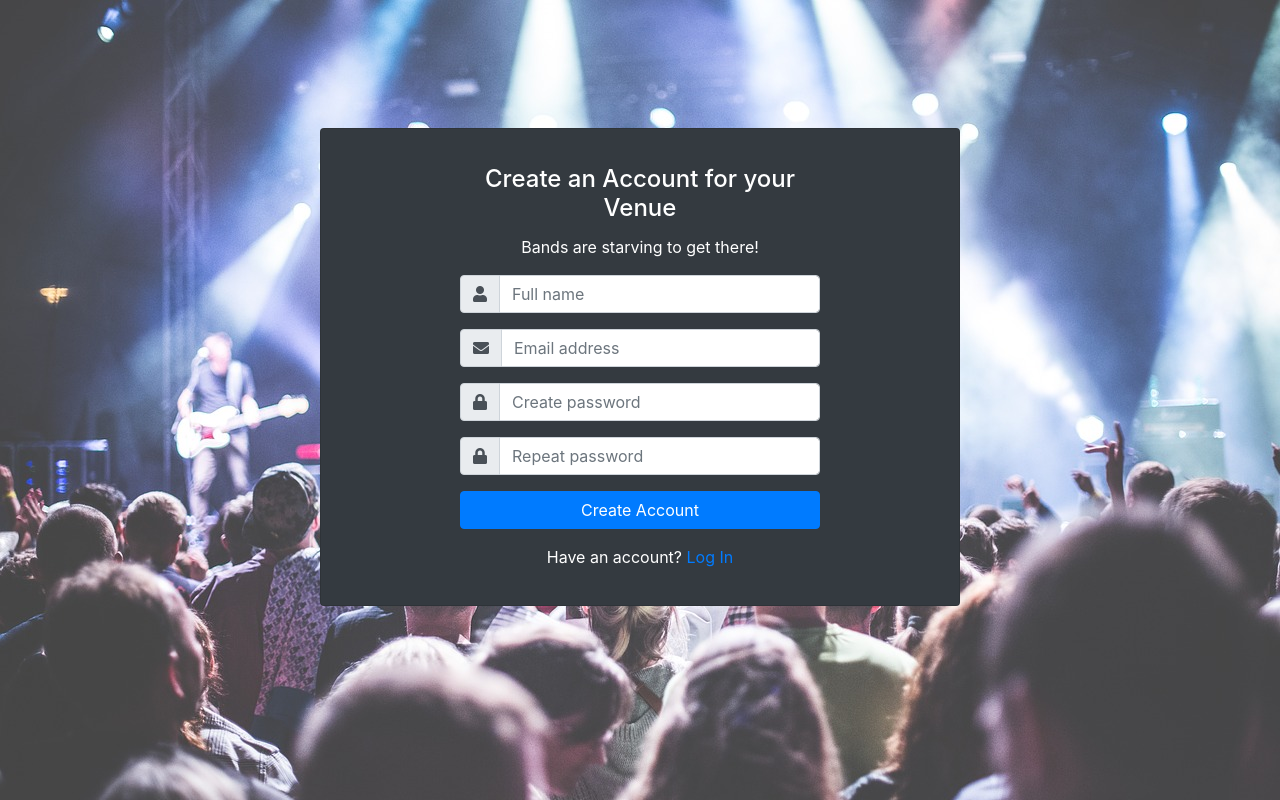
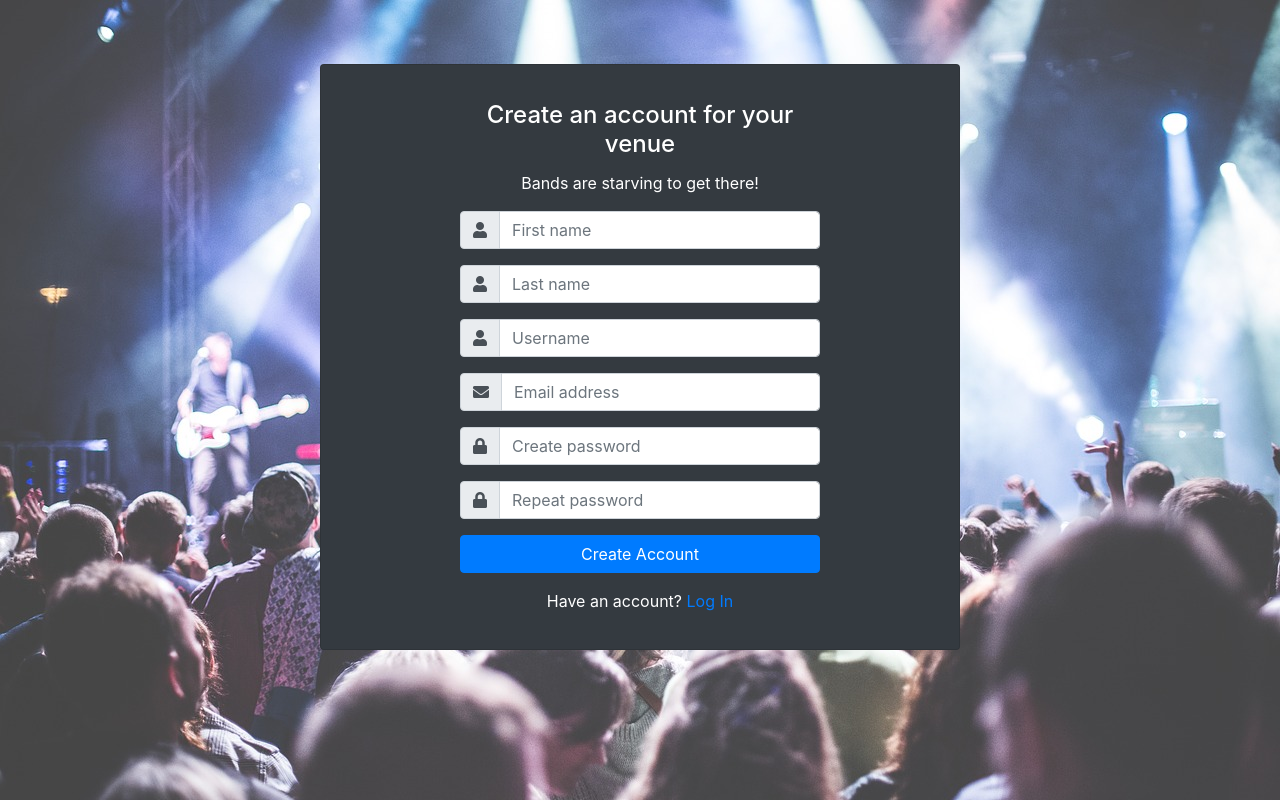
Before and after one commit to gigstormproject/main, a PHP site: page /register_pub.html in a window 1280 px wide. Run offline with PHP 8.4, Linux system fonts and the light colour scheme; some libraries are stand-ins or nearby versions.

Commit message:
register connected

```diff
--- a/Login_final/inc/php/pdo_connect.php
+++ b/Login_final/inc/php/pdo_connect.php
@@ -4,7 +4,7 @@ error_reporting(E_ALL);
 ini_set('display_errors', 1);
 
 define('USER', 'root');
-define('PASS', 'ACbiCROSiKynPA3d');
+define('PASS', '');
 
 function dataQuery($query, $params)
 {
--- a/css/register_band.css
+++ b/css/register_band.css
@@ -8,7 +8,7 @@ body{
 .bg-dark {
     width: 50%;
     margin-left: 25%;
-    margin-top:10%;
+    margin-top:5%;
 }
 
 .divider-text {
--- a/css/register_pub.css
+++ b/css/register_pub.css
@@ -8,7 +8,7 @@ body{
 .bg-dark{
     width: 50%;
     margin-left: 25%;
-    margin-top:10%;
+    margin-top:5%;
 }
 
 .divider-text {
--- a/register_pub.html
+++ b/register_pub.html
@@ -10,41 +10,53 @@
     <link href="//maxcdn.bootstrapcdn.com/bootstrap/4.0.0/css/bootstrap.min.css" rel="stylesheet" id="bootstrap-css">
     <link rel="stylesheet" href="https://use.fontawesome.com/releases/v5.0.8/css/all.css">
     <link rel="stylesheet" href="css/register_pub.css">
-    <title>Register as a Band</title>
+    <title>Register as a Venue</title>
   </head>
   <body>
 
     <div class="card bg-dark">
         <article class="card-body mx-auto" style="max-width: 400px;">
-	<h4 class="card-title mt-3 text-center">Create an Account for your Venue</h4>
+            <h4 class="card-title mt-3 text-center">Create an account for your venue</h4>
             <p class="text-center">Bands are starving to get there!</p>
-	<form>
+            <form name="register" action="Login_final/inc/php/register.php" method="post">
             <div class="form-group input-group">
                 <div class="input-group-prepend">
                     <span class="input-group-text"> <i class="fa fa-user"></i> </span>
                  </div>
-        <input name="" class="form-control" placeholder="Full name" type="text">
+                <input name="fname" class="form-control" placeholder="First name" type="text" required>
             </div> <!-- form-group// -->
+            <div class="form-group input-group">
+                <div class="input-group-prepend">
+                    <span class="input-group-text"> <i class="fa fa-user"></i> </span>
+                 </div>
+                <input name="lname" class="form-control" placeholder="Last name" type="text" required>
+            </div>
+            <div class="form-group input-group">
+                <div class="input-group-prepend">
+                    <span class="input-group-text"> <i class="fa fa-user"></i> </span>
+                 </div>
+                <input name="uname" class="form-control" placeholder="Username" type="text" required>
+            </div>
             <div class="form-group input-group">
                 <div class="input-group-prepend">
                     <span class="input-group-text"> <i class="fa fa-envelope"></i> </span>
                  </div>
-        <input name="" class="form-control" placeholder="Email address" type="email">
+                <input name="email" class="form-control" placeholder="Email address" type="email" required>
             </div> <!-- form-group// -->
             <div class="form-group input-group">
                 <div class="input-group-prepend">
                     <span class="input-group-text"> <i class="fa fa-lock"></i> </span>
                 </div>
-        <input class="form-control" placeholder="Create password" type="password">
+                <input name="upassword" class="form-control" placeholder="Create password" type="password" required>
             </div> <!-- form-group// -->
             <div class="form-group input-group">
                 <div class="input-group-prepend">
                     <span class="input-group-text"> <i class="fa fa-lock"></i> </span>
                 </div>
-        <input class="form-control" placeholder="Repeat password" type="password">
+                <input class="form-control" placeholder="Repeat password" type="password" required>
             </div> <!-- form-group// -->
             <div class="form-group">
-        <button type="submit" class="btn btn-primary btn-block"> Create Account  </button>
+                <button type="submit" name="submit" class="btn btn-primary btn-block"> Create Account  </button>
             </div> <!-- form-group// -->
             <p class="text-center">Have an account? <a href="">Log In</a> </p>
         </form>
```
Also changed, not shown: register_band.html (+17 -5 lines). Lines whose indentation alone changed are shown as unchanged.
